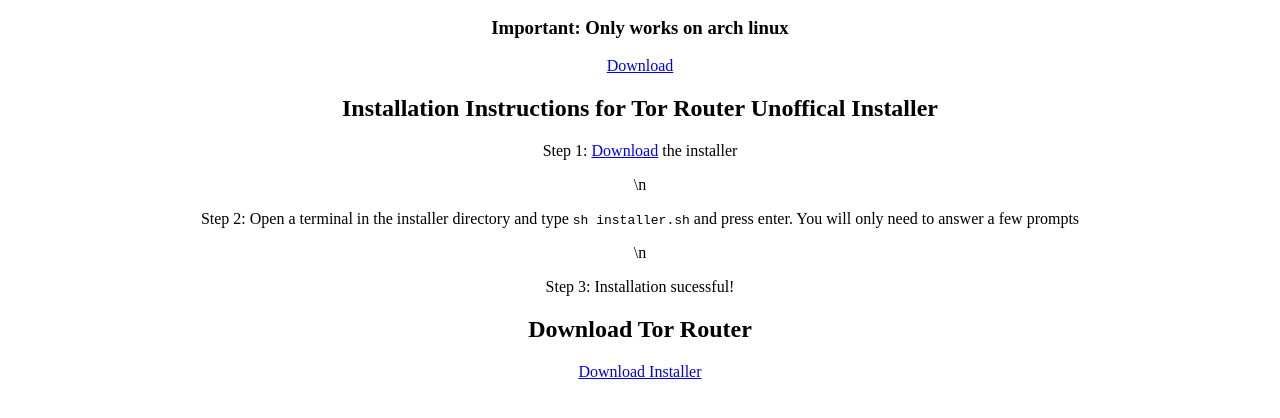
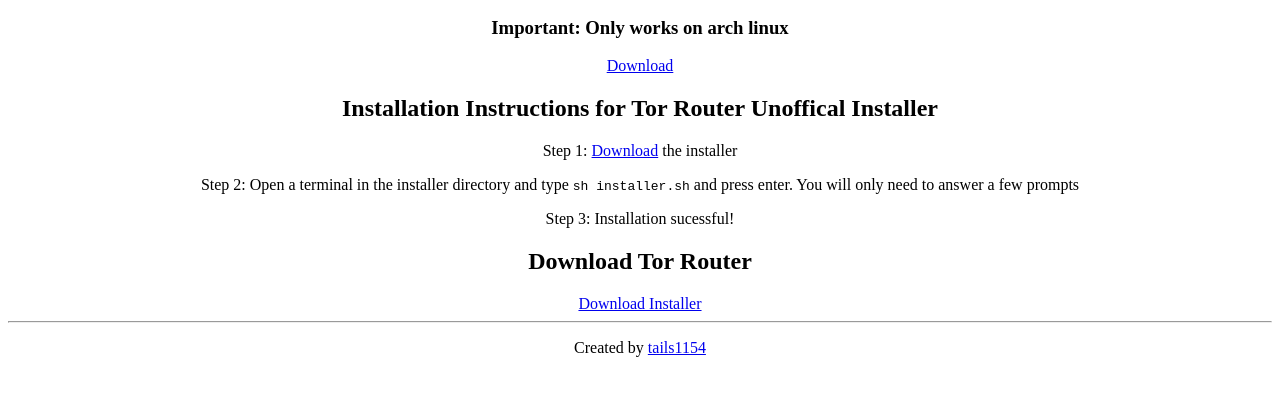
Before and after one commit to tails1154/tails1154.github.io, a plain HTML site: page index.html in a window 1280 px wide. Shown: the part 192-610 px from the top of the page. Drawn offline with Linux system fonts and the light colour scheme.

Commit message:
Update index.html

```diff
--- a/index.html
+++ b/index.html
@@ -9,11 +9,15 @@
   <a href="#Download Tor Router">Download</a>
   <h2>Installation Instructions for Tor Router Unoffical Installer</h2>
   <p>Step 1: <a href="#Download Tor Router">Download</a> the installer</p>
-  <p>\n</p>
+  <p> </p>
   <p>Step 2: Open a terminal in the installer directory and type <code>sh installer.sh</code> and press enter. You will only need to answer a few prompts</p>
-  <p>\n</p>
+  <p> </p>
   <p>Step 3: Installation sucessful!</p>
   <h2>Download Tor Router</h2>
   <a href="/installers/tor-router-unoffical-installer/installer.sh">Download Installer</a>
+  <footer>
+    <hr></hr>
+    <p>Created by <a href="https://github.com/tails1154">tails1154</a></p>
+  </footer>
   </center>
 </html>
```
